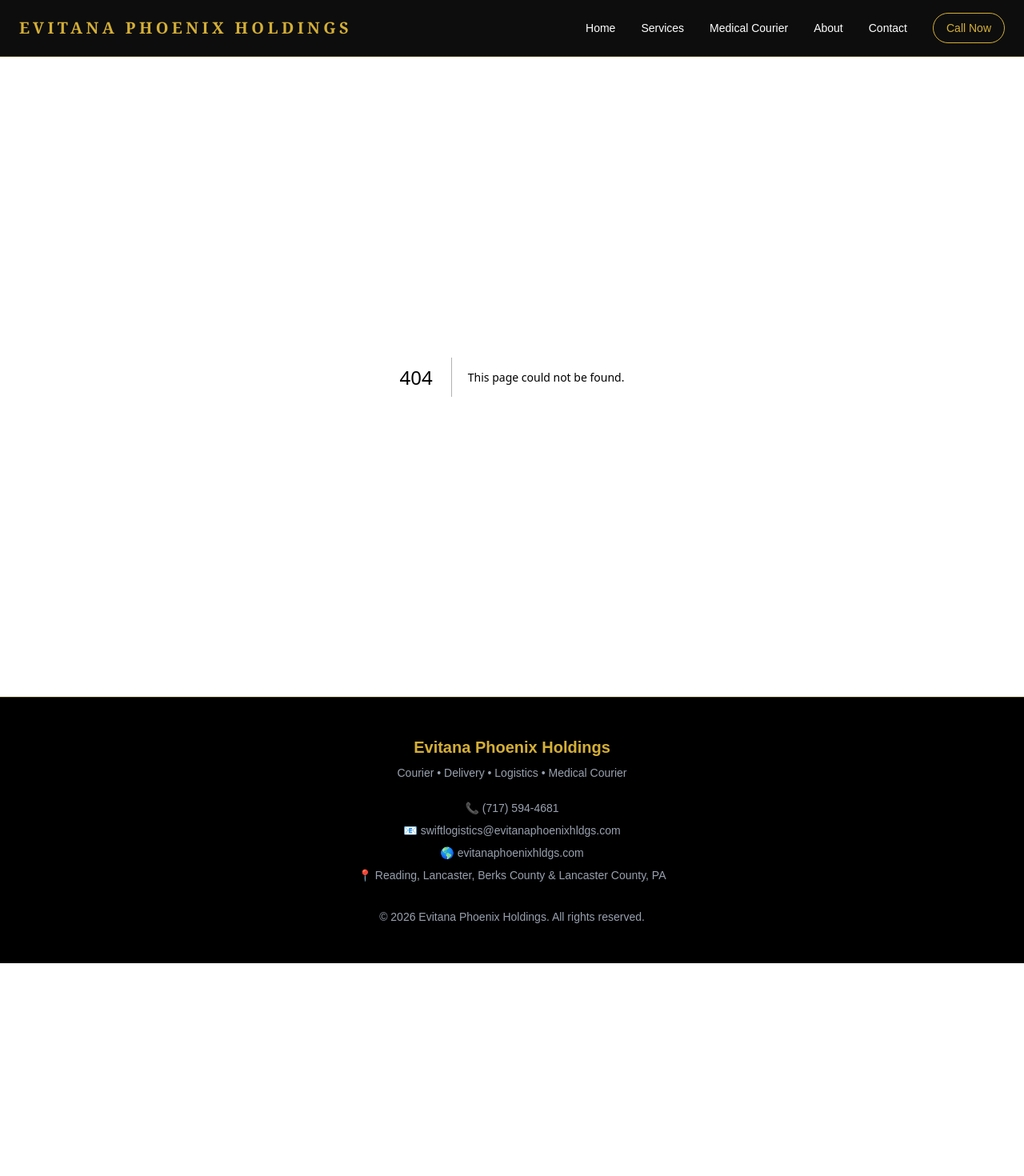
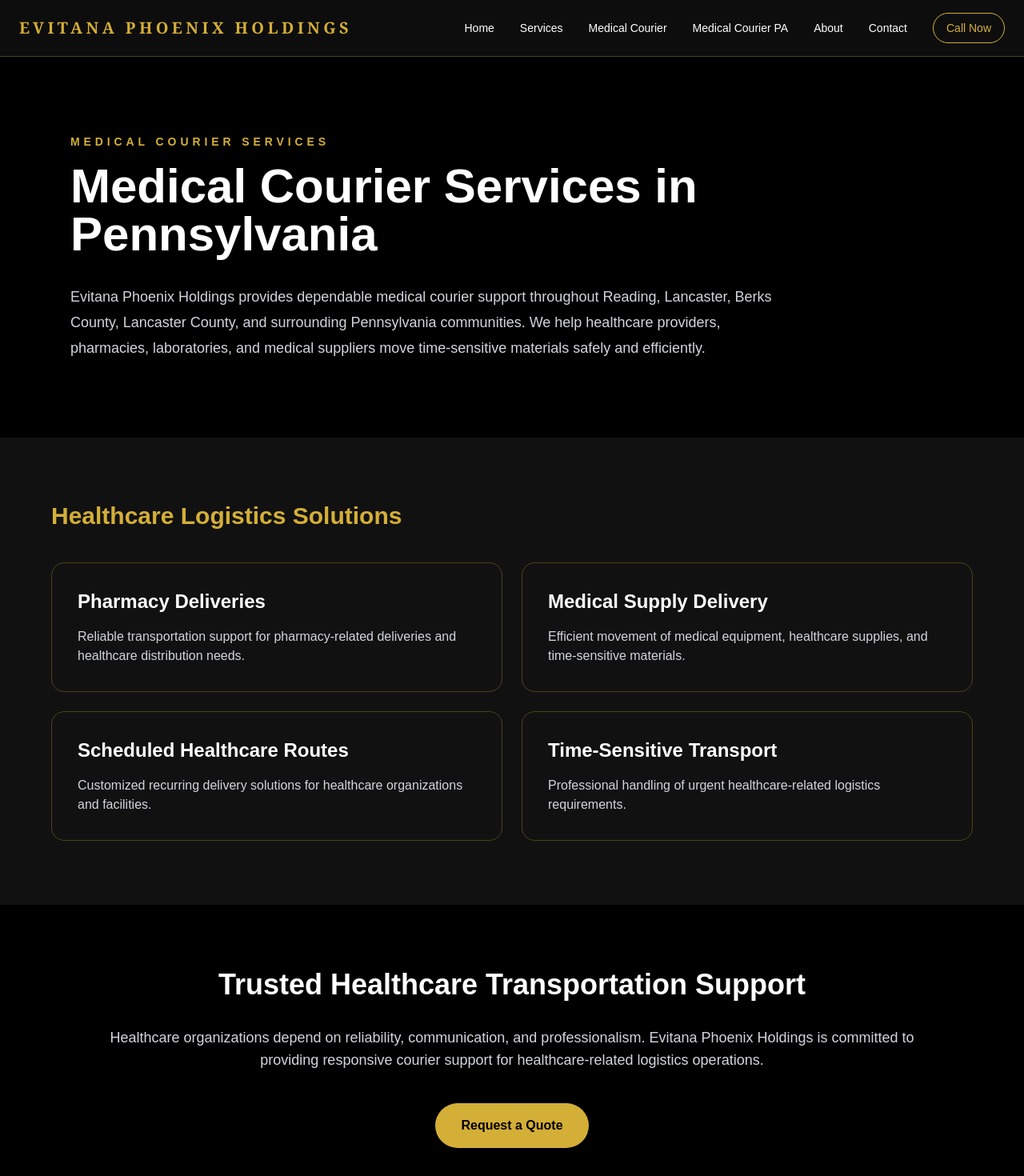
Before and after one commit to swiftlogistics-ops/evitana-phoenix-site, a Next.js app: page /medical-courier-pa in a window 1280 px wide. Before the commit this address had no page. Shown: the top 1470 px of the page at 80% size. Before the commit the page ends 1204 px from the top, so only its background shows below. Built offline with nearby package versions, Linux system fonts and the light colour scheme.

Commit message:
Add Medical Courier PA landing page

```diff
--- /dev/null
+++ b/app/medical-courier-pa/page.tsx
@@ -0,0 +1,107 @@
+import type { Metadata } from "next";
+
+export const metadata: Metadata = {
+  title: "Medical Courier Services Pennsylvania | Evitana Phoenix Holdings",
+  description:
+    "Professional medical courier services serving Reading, Lancaster, Berks County, Lancaster County, and surrounding Pennsylvania communities.",
+};
+
+export default function MedicalCourierPA() {
+  return (
+    <main className="bg-black text-white">
+      <section className="mx-auto max-w-6xl px-6 py-24">
+        <p className="mb-4 text-sm font-semibold uppercase tracking-[0.35em] text-[#d4af37]">
+          Medical Courier Services
+        </p>
+
+        <h1 className="text-4xl font-bold md:text-6xl">
+          Medical Courier Services in Pennsylvania
+        </h1>
+
+        <p className="mt-8 max-w-4xl text-lg leading-8 text-gray-300">
+          Evitana Phoenix Holdings provides dependable medical courier support
+          throughout Reading, Lancaster, Berks County, Lancaster County, and
+          surrounding Pennsylvania communities. We help healthcare providers,
+          pharmacies, laboratories, and medical suppliers move time-sensitive
+          materials safely and efficiently.
+        </p>
+      </section>
+
+      <section className="bg-[#111] px-6 py-20">
+        <div className="mx-auto max-w-6xl">
+          <h2 className="text-3xl font-bold text-[#d4af37]">
+            Healthcare Logistics Solutions
+          </h2>
+
+          <div className="mt-10 grid gap-6 md:grid-cols-2">
+            <div className="rounded-2xl border border-[#d4af37]/30 p-8">
+              <h3 className="text-2xl font-bold">
+                Pharmacy Deliveries
+              </h3>
+
+              <p className="mt-4 text-gray-300">
+                Reliable transportation support for pharmacy-related deliveries
+                and healthcare distribution needs.
+              </p>
+            </div>
+
+            <div className="rounded-2xl border border-[#d4af37]/30 p-8">
+              <h3 className="text-2xl font-bold">
+                Medical Supply Delivery
+              </h3>
+
+              <p className="mt-4 text-gray-300">
+                Efficient movement of medical equipment, healthcare supplies,
+                and time-sensitive materials.
+              </p>
+            </div>
+
+            <div className="rounded-2xl border border-[#d4af37]/30 p-8">
+              <h3 className="text-2xl font-bold">
+                Scheduled Healthcare Routes
+              </h3>
+
+              <p className="mt-4 text-gray-300">
+                Customized recurring delivery solutions for healthcare
+                organizations and facilities.
+              </p>
+            </div>
+
+            <div className="rounded-2xl border border-[#d4af37]/30 p-8">
+              <h3 className="text-2xl font-bold">
+                Time-Sensitive Transport
+              </h3>
+
+              <p className="mt-4 text-gray-300">
+                Professional handling of urgent healthcare-related logistics
+                requirements.
+              </p>
+            </div>
+          </div>
+        </div>
+      </section>
+
+      <section className="px-6 py-20">
+        <div className="mx-auto max-w-5xl text-center">
+          <h2 className="text-4xl font-bold">
+            Trusted Healthcare Transportation Support
+          </h2>
+
+          <p className="mt-8 text-lg text-gray-300">
+            Healthcare organizations depend on reliability, communication, and
+            professionalism. Evitana Phoenix Holdings is committed to providing
+            responsive courier support for healthcare-related logistics
+            operations.
+          </p>
+
+          <a
+            href="/contact"
+            className="mt-10 inline-block rounded-full bg-[#d4af37] px-8 py-4 font-semibold text-black"
+          >
+            Request a Quote
+          </a>
+        </div>
+      </section>
+    </main>
+  );
+}
--- a/app/page.tsx
+++ b/app/page.tsx
@@ -174,8 +174,9 @@
     Lancaster Courier Service
   </Link>
 </div>
-  </div>
-</section>
-</main>
-  );
-}
+  <Link
+  href="/medical-courier-pa"
+  className="rounded-full border border-[#d4af37] px-6 py-3 font-semibold text-[#d4af37] transition hover:bg-[#d4af37] hover:text-black"
+>
+  Medical Courier Services
+</Link>
--- a/components/Navbar.tsx
+++ b/components/Navbar.tsx
@@ -11,6 +11,7 @@
     { href: "/", label: "Home" },
     { href: "/services", label: "Services" },
     { href: "/medical-courier", label: "Medical Courier" },
+    { href: "/medical-courier-pa", label: "Medical Courier PA" },
     { href: "/about", label: "About" },
     { href: "/contact", label: "Contact" },
   ];
```
